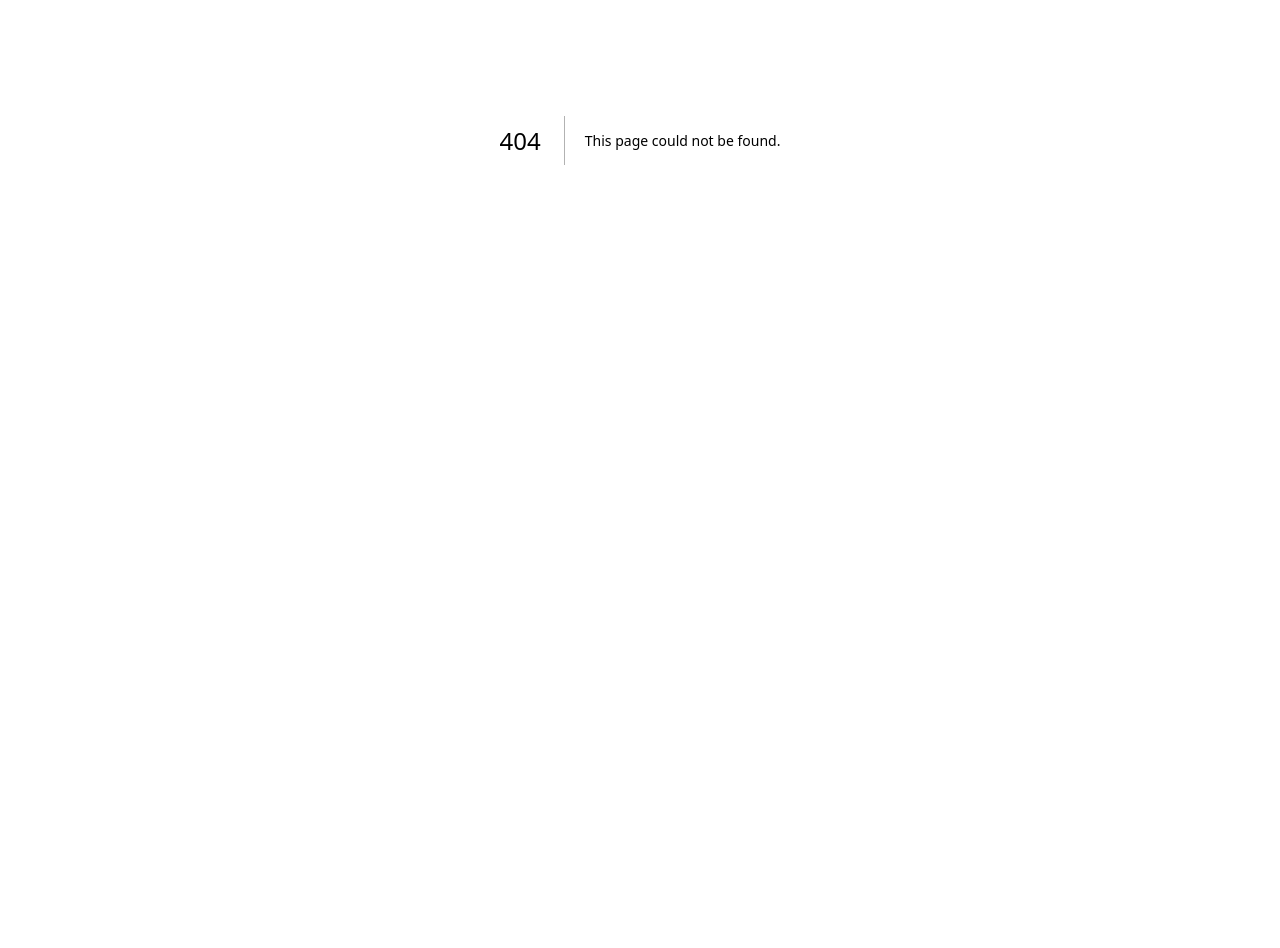
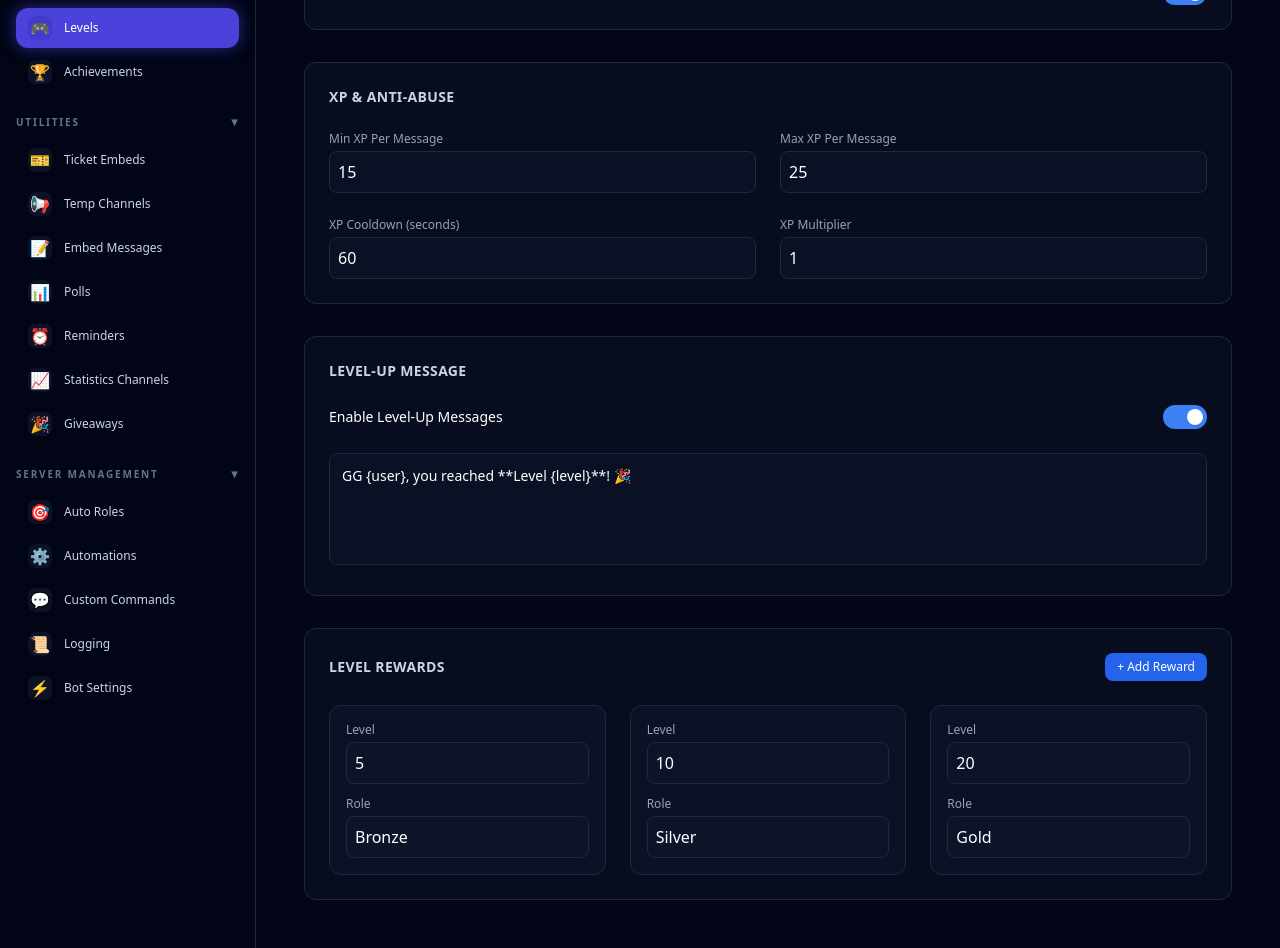
Before and after one commit to WYll1734/app-directory, a Next.js app: page /dashboard/1/levels in a window 1280 px wide. Before the commit this address had no page. Shown: the part 260-1208 px from the top of the page. Before the commit the page ends 800 px from the top, so only its background shows below. Built offline with nearby package versions, Linux system fonts and the light colour scheme.

Commit message:
Create page.js

```diff
--- /dev/null
+++ b/app/dashboard/[guildId]/levels/page.js
@@ -0,0 +1,216 @@
+"use client";
+
+import { useState } from "react";
+
+export default function LevelsPage() {
+  const [enabled, setEnabled] = useState(true);
+
+  const [xpSettings, setXpSettings] = useState({
+    min: 15,
+    max: 25,
+    cooldown: 60,
+    multiplier: 1.0,
+  });
+
+  const [levelMessage, setLevelMessage] = useState({
+    enabled: true,
+    message: "GG {user}, you reached **Level {level}**! 🎉",
+  });
+
+  const [rewards, setRewards] = useState([
+    { level: 5, role: "Bronze" },
+    { level: 10, role: "Silver" },
+    { level: 20, role: "Gold" },
+  ]);
+
+  const addReward = () => {
+    setRewards([...rewards, { level: 1, role: "" }]);
+  };
+
+  const updateReward = (index, field, value) => {
+    const newRewards = [...rewards];
+    newRewards[index][field] = value;
+    setRewards(newRewards);
+  };
+
+  return (
+    <div className="space-y-8 p-6">
+      <h1 className="text-3xl font-semibold text-white">Levels</h1>
+      <p className="text-slate-400">Manage XP, level-up messages, and reward roles.</p>
+
+      {/* =============================== */}
+      {/* GENERAL SETTINGS */}
+      {/* =============================== */}
+      <div className="p-6 rounded-xl bg-slate-900/40 border border-slate-800 space-y-6">
+        <h2 className="text-sm font-semibold text-slate-300 uppercase tracking-wide">
+          General Settings
+        </h2>
+
+        <div className="flex items-center justify-between">
+          <span className="text-white font-medium text-sm">Enable Levels</span>
+
+          <label className="relative inline-flex cursor-pointer items-center shrink-0">
+            <input
+              type="checkbox"
+              className="peer sr-only"
+              checked={enabled}
+              onChange={() => setEnabled(!enabled)}
+            />
+            <div className="peer h-6 w-11 rounded-full bg-slate-600 peer-checked:bg-blue-500 transition-all"></div>
+            <div className="absolute left-1 top-1 h-4 w-4 rounded-full bg-white peer-checked:translate-x-5 transition-all shadow"></div>
+          </label>
+        </div>
+      </div>
+
+      {/* =============================== */}
+      {/* XP / ANTI-ABUSE SETTINGS */}
+      {/* =============================== */}
+      <div className="p-6 rounded-xl bg-slate-900/40 border border-slate-800 space-y-6">
+        <h2 className="text-sm font-semibold text-slate-300 uppercase tracking-wide">
+          XP & Anti-Abuse
+        </h2>
+
+        <div className="grid grid-cols-1 md:grid-cols-2 gap-6">
+          {/* MIN XP */}
+          <div className="flex flex-col">
+            <label className="text-xs text-slate-400 mb-1">Min XP Per Message</label>
+            <input
+              type="number"
+              className="bg-slate-900/50 border border-slate-800 rounded-lg p-2 text-white"
+              value={xpSettings.min}
+              onChange={(e) =>
+                setXpSettings({ ...xpSettings, min: Number(e.target.value) })
+              }
+            />
+          </div>
+
+          {/* MAX XP */}
+          <div className="flex flex-col">
+            <label className="text-xs text-slate-400 mb-1">Max XP Per Message</label>
+            <input
+              type="number"
+              className="bg-slate-900/50 border border-slate-800 rounded-lg p-2 text-white"
+              value={xpSettings.max}
+              onChange={(e) =>
+                setXpSettings({ ...xpSettings, max: Number(e.target.value) })
+              }
+            />
+          </div>
+
+          {/* COOLDOWN */}
+          <div className="flex flex-col">
+            <label className="text-xs text-slate-400 mb-1">XP Cooldown (seconds)</label>
+            <input
+              type="number"
+              className="bg-slate-900/50 border border-slate-800 rounded-lg p-2 text-white"
+              value={xpSettings.cooldown}
+              onChange={(e) =>
+                setXpSettings({ ...xpSettings, cooldown: Number(e.target.value) })
+              }
+            />
+          </div>
+
+          {/* MULTIPLIER */}
+          <div className="flex flex-col">
+            <label className="text-xs text-slate-400 mb-1">XP Multiplier</label>
+            <input
+              type="number"
+              step="0.1"
+              className="bg-slate-900/50 border border-slate-800 rounded-lg p-2 text-white"
+              value={xpSettings.multiplier}
+              onChange={(e) =>
+                setXpSettings({ ...xpSettings, multiplier: Number(e.target.value) })
+              }
+            />
+          </div>
+        </div>
+      </div>
+
+      {/* =============================== */}
+      {/* LEVEL-UP MESSAGE SETTINGS */}
+      {/* =============================== */}
+      <div className="p-6 rounded-xl bg-slate-900/40 border border-slate-800 space-y-6">
+        <h2 className="text-sm font-semibold text-slate-300 uppercase tracking-wide">
+          Level-Up Message
+        </h2>
+
+        <div className="flex items-center justify-between">
+          <span className="text-sm text-white">Enable Level-Up Messages</span>
+
+          <label className="relative inline-flex cursor-pointer items-center shrink-0">
+            <input
+              type="checkbox"
+              className="peer sr-only"
+              checked={levelMessage.enabled}
+              onChange={() =>
+                setLevelMessage({ ...levelMessage, enabled: !levelMessage.enabled })
+              }
+            />
+            <div className="peer h-6 w-11 rounded-full bg-slate-600 peer-checked:bg-blue-500 transition-all"></div>
+            <div className="absolute left-1 top-1 h-4 w-4 rounded-full bg-white peer-checked:translate-x-5 transition-all shadow"></div>
+          </label>
+        </div>
+
+        <textarea
+          className="w-full bg-slate-900/50 border border-slate-800 rounded-lg p-3 text-white text-sm h-28 resize-none"
+          value={levelMessage.message}
+          onChange={(e) =>
+            setLevelMessage({ ...levelMessage, message: e.target.value })
+          }
+        ></textarea>
+      </div>
+
+      {/* =============================== */}
+      {/* ROLE REWARDS */}
+      {/* =============================== */}
+      <div className="p-6 rounded-xl bg-slate-900/40 border border-slate-800 space-y-6">
+        <div className="flex items-center justify-between">
+          <h2 className="text-sm font-semibold text-slate-300 uppercase tracking-wide">
+            Level Rewards
+          </h2>
+
+          <button
+            onClick={addReward}
+            className="px-3 py-1.5 bg-blue-600 hover:bg-blue-700 text-xs font-medium rounded-lg text-white"
+          >
+            + Add Reward
+          </button>
+        </div>
+
+        <div className="grid grid-cols-1 md:grid-cols-2 xl:grid-cols-3 gap-6">
+          {rewards.map((reward, i) => (
+            <div
+              key={i}
+              className="p-4 rounded-xl bg-slate-900/60 border border-slate-800 flex flex-col gap-3"
+            >
+              <div className="flex flex-col">
+                <label className="text-xs text-slate-400 mb-1">Level</label>
+                <input
+                  type="number"
+                  className="bg-slate-900/50 border border-slate-800 rounded-lg p-2 text-white"
+                  value={reward.level}
+                  onChange={(e) =>
+                    updateReward(i, "level", Number(e.target.value))
+                  }
+                />
+              </div>
+
+              <div className="flex flex-col">
+                <label className="text-xs text-slate-400 mb-1">Role</label>
+                <input
+                  type="text"
+                  className="bg-slate-900/50 border border-slate-800 rounded-lg p-2 text-white"
+                  placeholder="@Role"
+                  value={reward.role}
+                  onChange={(e) =>
+                    updateReward(i, "role", e.target.value)
+                  }
+                />
+              </div>
+            </div>
+          ))}
+        </div>
+      </div>
+    </div>
+  );
+}
```
